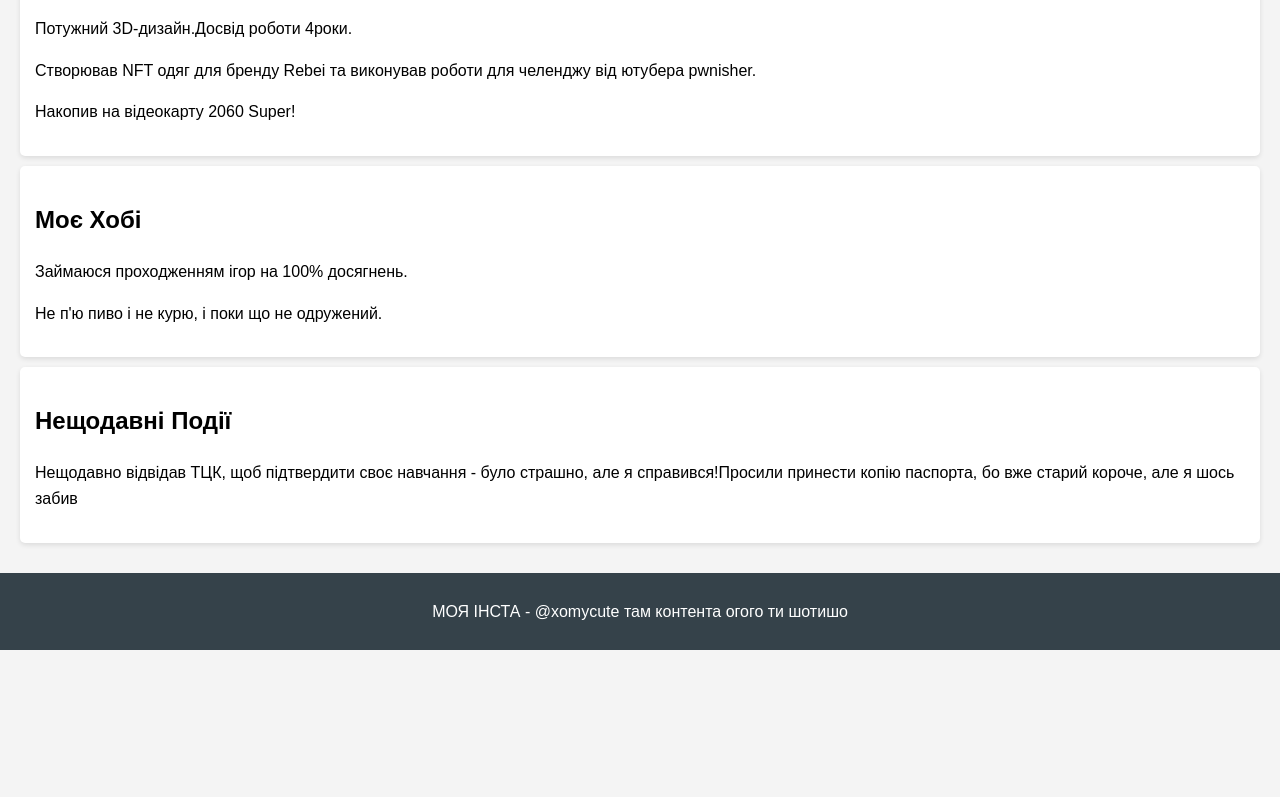
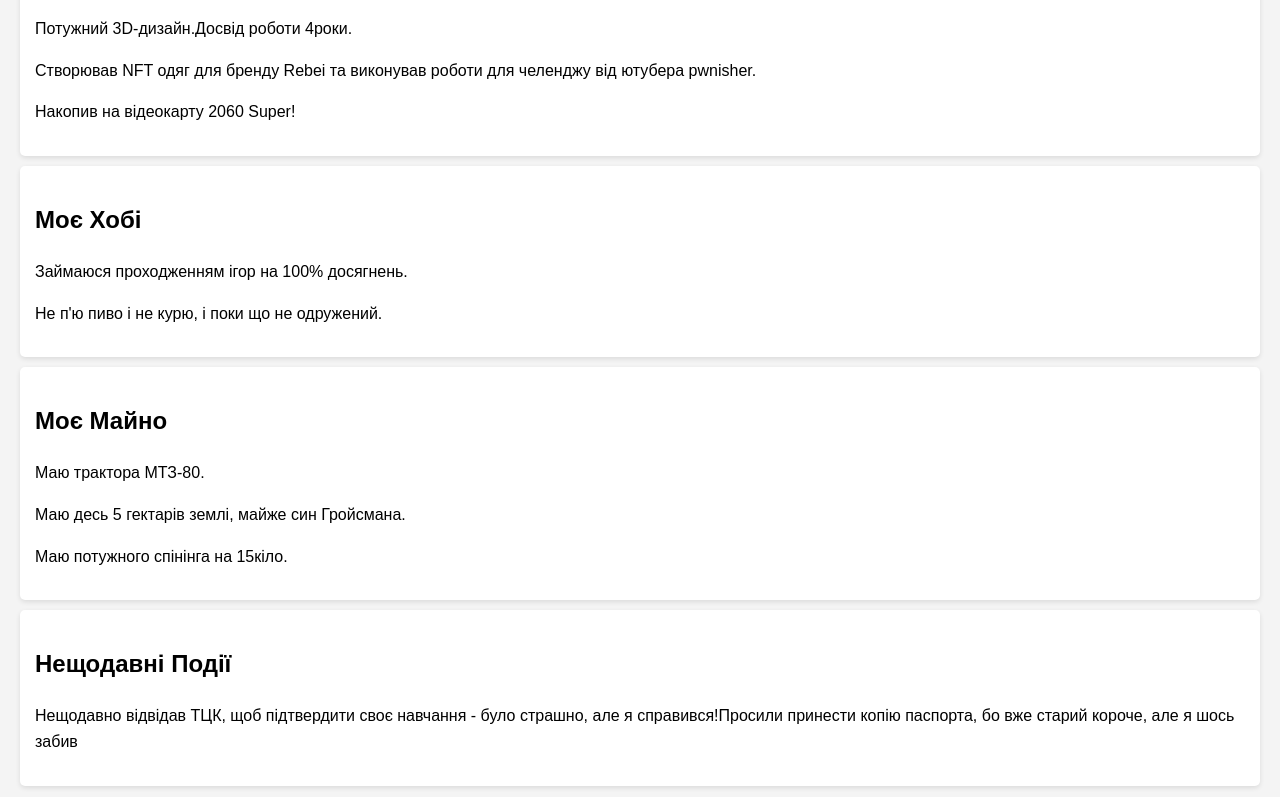
Before and after one commit to IT-Kamianets/ivankozlovsky, a plain HTML site: page index.html in a window 1280 px wide. Shown: the part 499-1296 px from the top of the page. Before the commit the page ends 1149 px from the top, so only its background shows below. Drawn offline with Linux system fonts and the light colour scheme.

Commit message:
Update index.html

```diff
--- a/index.html
+++ b/index.html
@@ -29,6 +29,12 @@
             <p>Займаюся проходженням ігор на 100% досягнень.</p>
             <p>Не п'ю пиво і не курю, і поки що не одружений.</p>
         </section>
+            <section>
+            <h2>Моє Майно</h2>
+            <p>Маю трактора МТЗ-80.</p>
+            <p>Маю десь 5 гектарів землі, майже син Гройсмана.</p>
+            <p>Маю потужного спінінга на 15кіло.</p>
+        </section>
         <section>
             <h2>Нещодавні Події</h2>
             <p>Нещодавно відвідав ТЦК, щоб підтвердити своє навчання - було страшно, але я справився!Просили принести копію паспорта, бо вже старий короче, але я шось забив</p>
```
